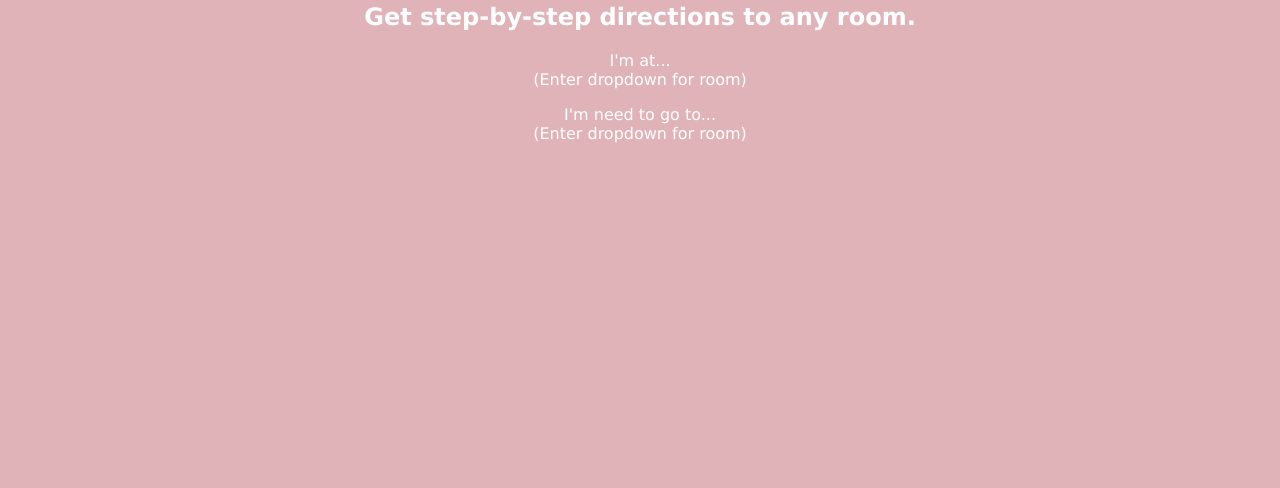
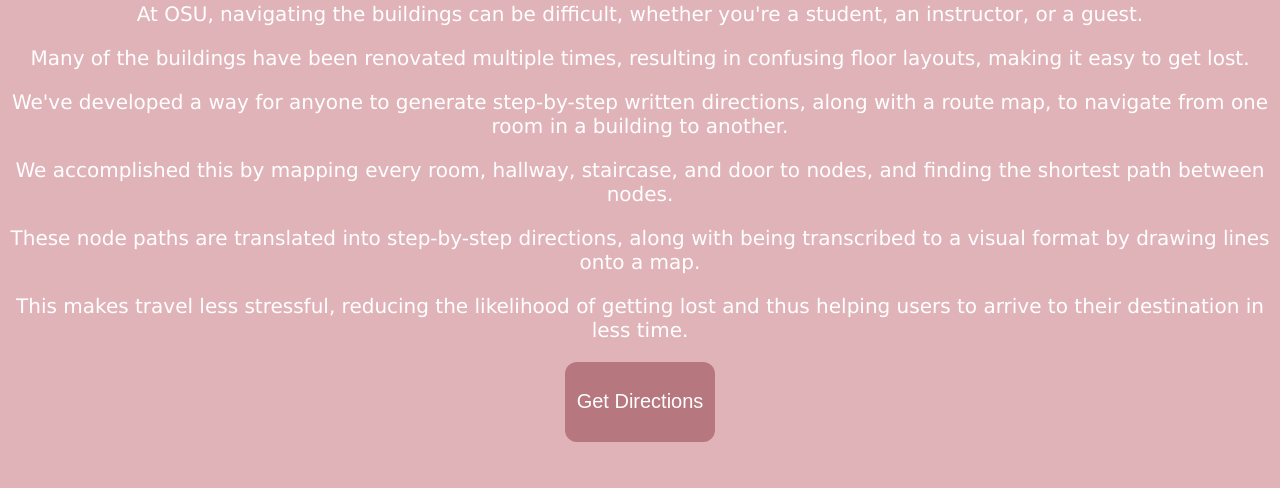
Before and after one commit to superchump123/HackOhio11, a website: page homepage.html in a window 1280 px wide. Shown: the part 312-800 px from the top of the page. Drawn offline with Linux system fonts and the light colour scheme.

Commit message:
updated homepage

```diff
--- a/homepage.html
+++ b/homepage.html
@@ -22,7 +22,24 @@
     color: #FFFFFF;
     font-family: Verdana, sans-serif;
     text-align: center;
+    font-size:20px;
 
+}
+button {
+  transition-duration: 0.15s;
+  border-radius:12px;
+  background-color: #b6777f;
+  font-size: 20px;
+  color:#FFFFFF;
+  border: none;
+  outline: none;
+  height:80px;
+  width:150px;
+}
+
+button:hover {
+  background-color: #f0c9ce;
+  color: #FFFFFF;
 }
 </style>
 <script src=""></script>
@@ -31,10 +48,15 @@
 
 
 <div class="">
-<h1><b>Honda Challenge</b> <br>Team 192: Nintendon't</h1>
-<h2>Welcome to the Ohio Union. <br> Get step-by-step directions to any room.</h2>
-<p>I'm at...<br>(Enter dropdown for room)<br><p>
-<p>I'm need to go to...<br>(Enter dropdown for room)<p>
+<h1><span style="background-color: #b6777f; display:block;"><b>Honda Challenge</b> <br>Team 192: Nintendon't </span></h1>
+<p>At OSU, navigating the buildings can be difficult, whether you're a student, an instructor, or a guest.</p>
+<P>Many of the buildings have been renovated multiple times, resulting in confusing floor layouts, making it easy to get lost.</P>
+<p>We've developed a way for anyone to generate step-by-step written directions, along with a route map, to navigate from one room in a building to another.</p>
+<p>We accomplished this by mapping every room, hallway, staircase, and door to nodes, and finding the shortest path between nodes.</p>
+<p>These node paths are translated into step-by-step directions, along with being transcribed to a visual format by drawing lines onto a map.</p>
+<p>This makes travel less stressful, reducing the likelihood of getting lost and thus helping users to arrive to their destination in less time.</p>
+
+<a href="getdirections.html"><button>Get Directions</button></a>
 </div>
 
 </body>
```
Also changed, not shown: getdirections.html (added, +38 -0 lines).
